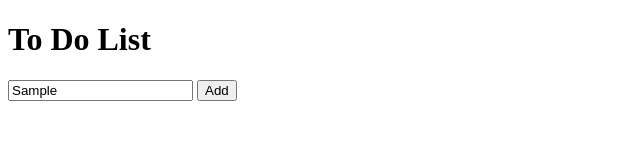
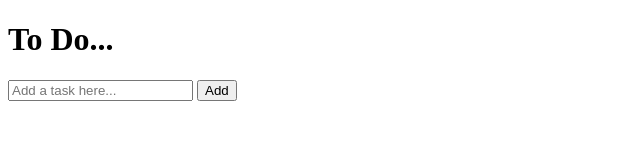
Before and after one commit to GemHerbertson/to-do-list-2, a plain HTML site: page index.html in a window 1280 px wide. Both pictures are taken after typing "Sample" into the empty fields and a click on the button "Add". Shown: the whole page, without its empty margins (0-640 px from the left). Drawn offline with Linux system fonts and the light colour scheme.

Commit message:
button function added to js

```diff
--- a/index.html
+++ b/index.html
@@ -4,13 +4,12 @@
     <meta charset="UTF-8">
     <meta name="viewport" content="width=device-width, initial-scale=1.0">
     <link rel="stylesheet" href="style.css">
-    <script src="script.js"></script>
     <title>To Do</title>
 </head>
 <body>
     <div id="container">
         <div id="header">
-            <h1>To Do List</h1>
+            <h1>To Do...</h1>
             <input type="text" id="taskInput" placeholder="Add a task here...">
             <button id="addBtn">Add</button>
         </div>
@@ -18,5 +17,7 @@
     <div id="main">
         <ul id="taskList"></ul>
     </div>
+
+    <script src="script.js"></script>
 </body>
 </html>
--- a/script.js
+++ b/script.js
@@ -0,0 +1,9 @@
+const input = document.getElementById("taskInput");
+const button = document.getElementById("addBtn");
+
+button.addEventListener("click", () => {
+    let listItem = document.createElement("li");
+    listItem.textContent = input.value;
+    // console.log(listItem);
+    input.value = "";
+})
```
